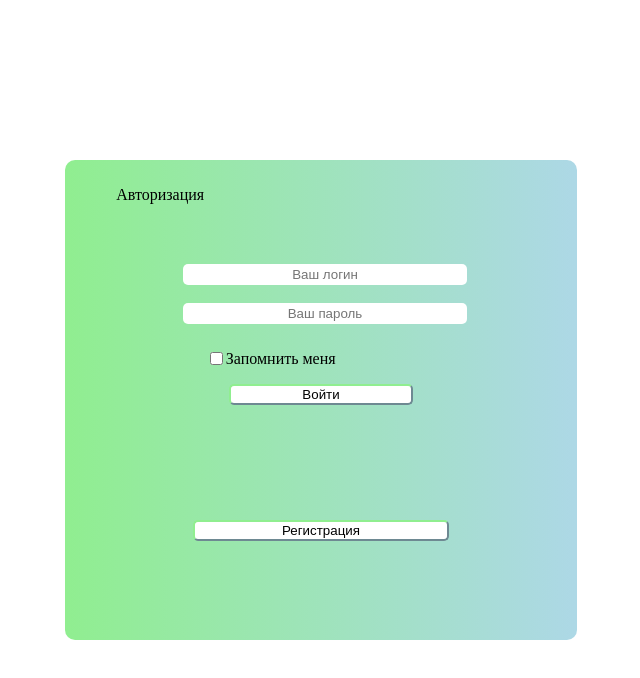
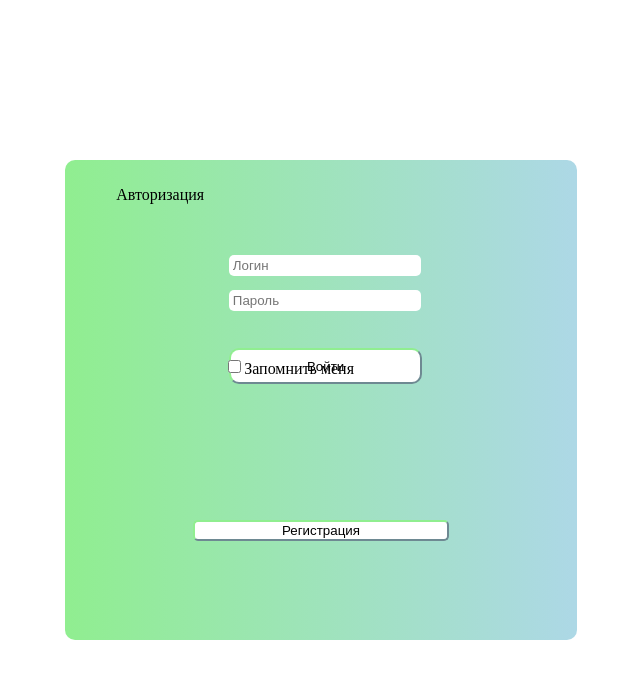
Before and after one commit to Faster-knight/siteAndreuKlemenovu, a React (Vite) app in the folder frontend/: page / in a window 1280 px wide. Shown: the top 678 px of the page, without its empty margins (319-959 px from the left). Built offline with nearby package versions, Linux system fonts and the light colour scheme.

Commit message:
Правки по CSS, комменты в коде

```diff
--- a/frontend/src/components/CheckBox/CheckBox.css
+++ b/frontend/src/components/CheckBox/CheckBox.css
@@ -1,4 +1,23 @@
+/*.CheckBox {
+    display: flex;
+    justify-content: center;
+    align-items: stretch;
+    width: 40%;
+    height: 22%;
+}*/
+/* Переписал на статик и абсолют значения */
 .CheckBox {
-    display: flex;
-    align-items: center;
+    position: static;
+    width: 10%;
+    height: 10%;
 }
+.CheckBox-input{
+    position: absolute;
+    top: 41%;
+    left: 31%;
+}
+.CheckBox-text{
+    position: absolute;
+    left: 35%;
+    bottom: 51.3%;
+}
--- a/frontend/src/components/Header/HeaderComponent.css
+++ b/frontend/src/components/Header/HeaderComponent.css
@@ -62,16 +62,16 @@
     }
     .App-header-title-item1 {
         width: 20%;
-        height: 100%;
+        height: 50%;
         display: flex;
         margin: auto;
+        left: 90%;
     }
     .App-header-title-item1 p {
         text-align: center;
         width: 60%;
         height: 50%;
-        margin-top: auto;
-        margin-bottom: auto;
+
     }
     .App-header-title-item1 button {
         width: 40%;
--- a/frontend/src/forms/LoginForm/LoginForm.css
+++ b/frontend/src/forms/LoginForm/LoginForm.css
@@ -1,6 +1,7 @@
 @media screen and (max-width: 778px) {
 
 }
+
 @media screen and (min-width: 778px) {
     .LoginForm {
         display: block;
@@ -12,23 +13,23 @@
         margin-bottom: 5%;
     }
     .LoginForm-input {
-        width: 60%;
-        margin-left: 20%;
-        margin-right: 20%;
+        width: 40%; /* Уменьшил размер кнопок*/
+        margin-left: 30%;
+        margin-right: 30%;
         background-color: white;
         border-radius: 5px;
-        margin-top: 2%;
-        margin-bottom: 2%;
+        margin-bottom: 3%; /* Уменьшил отступы между кнопками, убрать margin-top */
         border-color: rgba(0, 0, 0, 0);
-        text-align: center;
+        text-align: left; /* Переместил текст влево */
     }
     .LoginForm-button {
-        width: 40%;
+        width: 42%;
+        height: 15%;
         margin-left: 30%;
         margin-right: 30%;
         margin-top: 0%;
         margin-bottom: 0%;
-        border-radius: 5px;
+        border-radius: 10px;
         border-top-color: lightgreen;
         border-left-color: lightgreen;
         border-bottom-color: lightblue;
--- a/frontend/src/forms/LoginForm/LoginForm.tsx
+++ b/frontend/src/forms/LoginForm/LoginForm.tsx
@@ -27,8 +27,8 @@ function LoginForm() {
     }
     return (
         <div className='LoginForm'>
-            <input placeholder='Ваш логин' onChange={(event) => changeInputHandler(event, 0)} className='LoginForm-input'/>
-            <input placeholder='Ваш пароль' onChange={(event) => changeInputHandler(event, 1)} className='LoginForm-input' type='password'/>
+            <input placeholder='Логин' onChange={(event) => changeInputHandler(event, 0)} className='LoginForm-input'/>
+            <input placeholder='Пароль' onChange={(event) => changeInputHandler(event, 1)} className='LoginForm-input' type='password'/>
             <CheckBox changeHandler={(event) => setSaveMe(!saveMe)} textView={"Запомнить меня"} />
             <button onClick={clickInputHandler} className='LoginForm-button'>Войти</button>
         </div>
```
